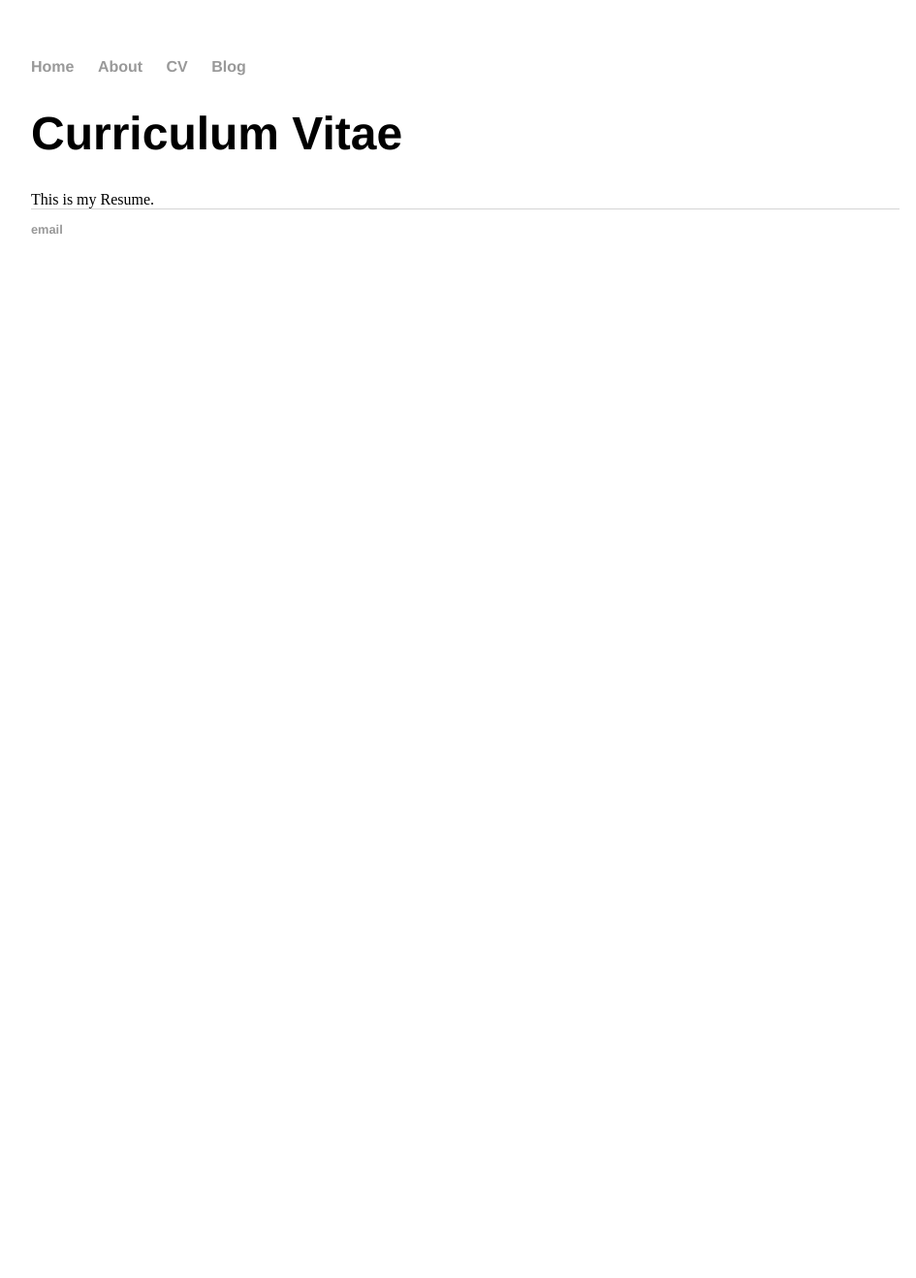
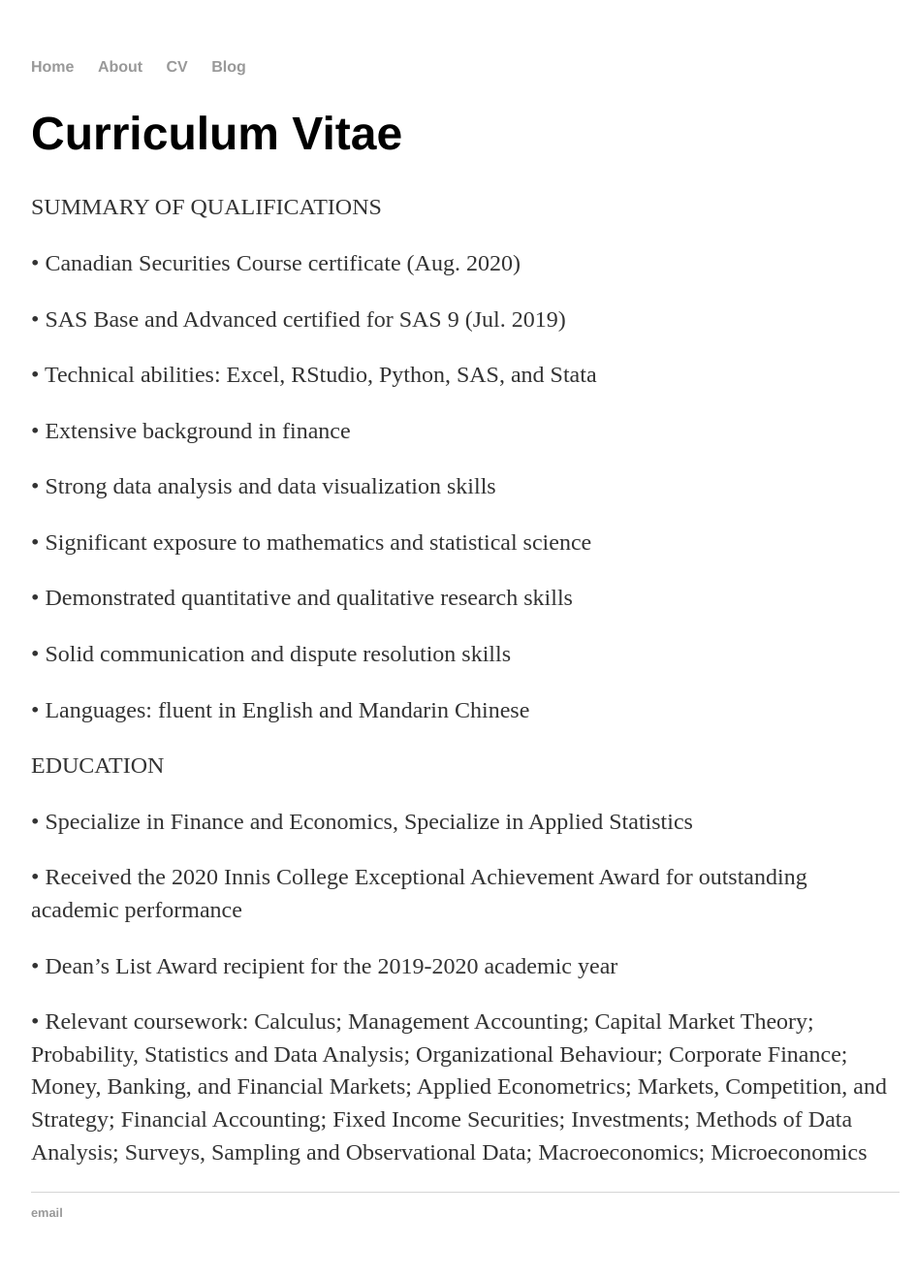
Before and after one commit to YixinLiang/YixinLiang.github.io, a Jekyll site: the page built from cv/index.html, in a window 1280 px wide. Shown: the whole page at 97% size, without its empty margins (160-1105 px from the left). Built offline with Jekyll 4.4.1, drawn with Linux system fonts in a browser that asks for light colours; before the commit the page ends 900 px from its top, so only the background shows below that.

Commit message:
Update index.html

```diff
--- a/cv/index.html
+++ b/cv/index.html
@@ -4,4 +4,20 @@ title: Curriculum Vitae
 ---
 <h1>{{ page.title }}</h1>
 
-This is my Resume.
+<p>SUMMARY OF QUALIFICATIONS
+<p>•	Canadian Securities Course certificate (Aug. 2020)
+<p>•	SAS Base and Advanced certified for SAS 9 (Jul. 2019)
+<p>•	Technical abilities: Excel, RStudio, Python, SAS, and Stata
+<p>•	Extensive background in finance
+<p>•	Strong data analysis and data visualization skills
+<p>•	Significant exposure to mathematics and statistical science
+<p>•	Demonstrated quantitative and qualitative research skills
+<p>•	Solid communication and dispute resolution skills
+<p>•	Languages: fluent in English and Mandarin Chinese
+
+
+<p>EDUCATION
+<p>•	Specialize in Finance and Economics, Specialize in Applied Statistics
+<p>•	Received the 2020 Innis College Exceptional Achievement Award for outstanding academic performance
+<p>•	Dean’s List Award recipient for the 2019-2020 academic year
+<p>•	Relevant coursework: Calculus; Management Accounting; Capital Market Theory; Probability, Statistics and Data Analysis; Organizational Behaviour; Corporate Finance; Money, Banking, and Financial Markets; Applied Econometrics; Markets, Competition, and Strategy; Financial Accounting; Fixed Income Securities; Investments; Methods of Data Analysis; Surveys, Sampling and Observational Data; Macroeconomics; Microeconomics
```
